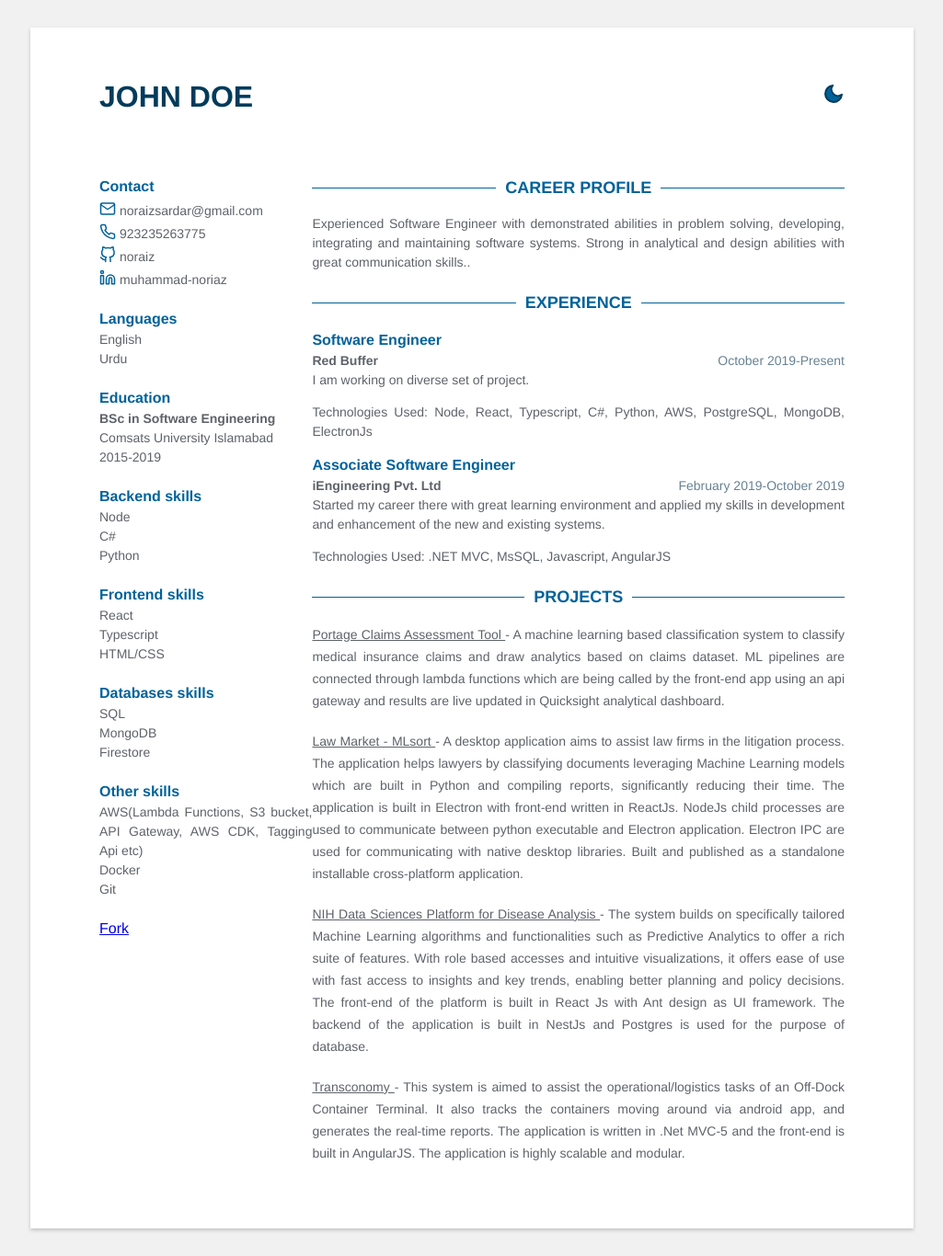
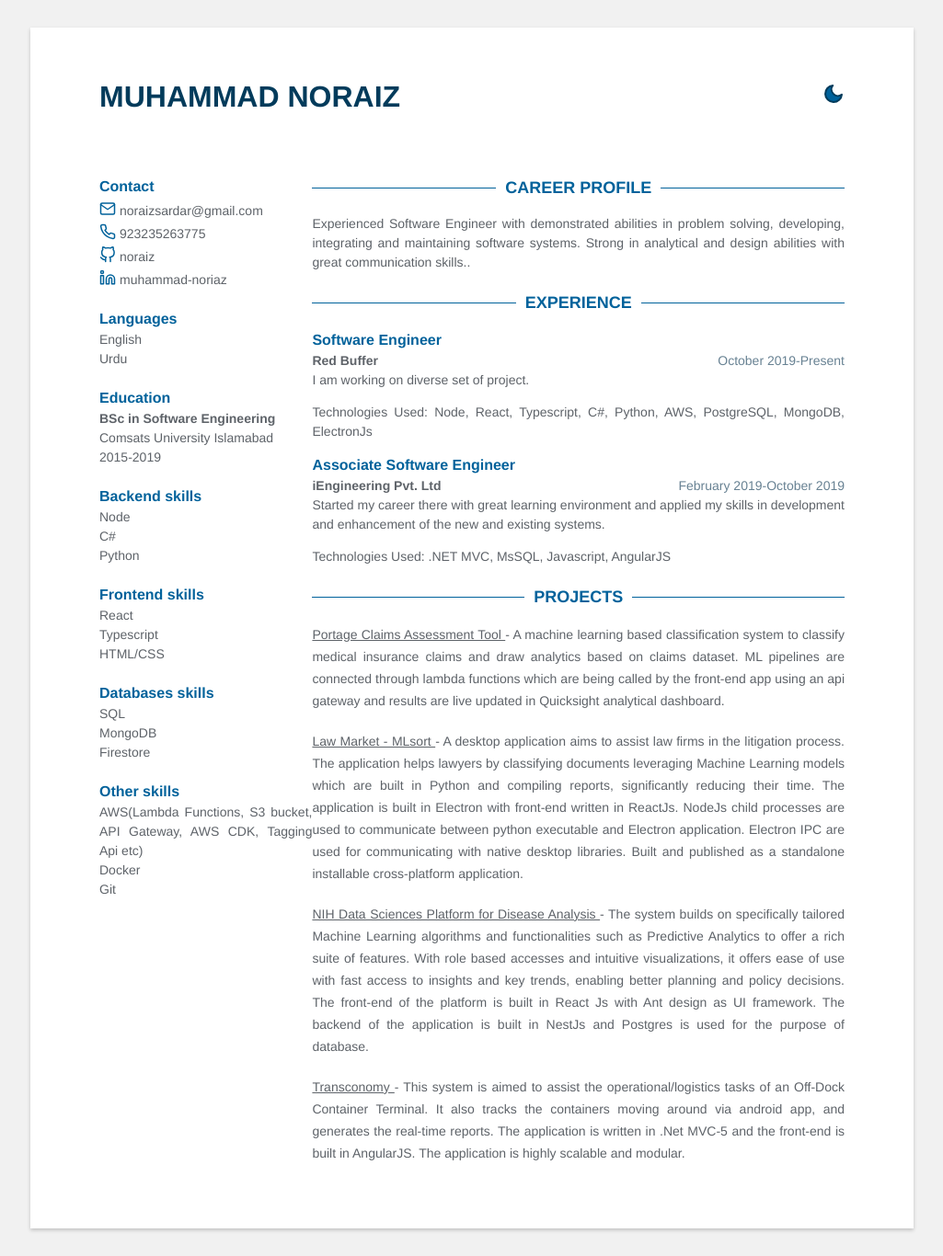
Before and after one commit to noraizsardar/who-am-i, a Jekyll site: the page built from index.html, in a window 1280 px wide. Shown: the whole page at 92% size, without its empty margins (127-1152 px from the left). Built offline with Jekyll 4.4.1, drawn with Linux system fonts in a browser that asks for light colours.

Commit message:
fixed name

```diff
--- a/_data/data.yml
+++ b/_data/data.yml
@@ -1,6 +1,7 @@
-name: John Doe
+name: Muhammad Noraiz
 support_dark_mode: true
-fork: true
+dark_mode: true
+fork: false
 
 # Sidebar
 contact:
```
